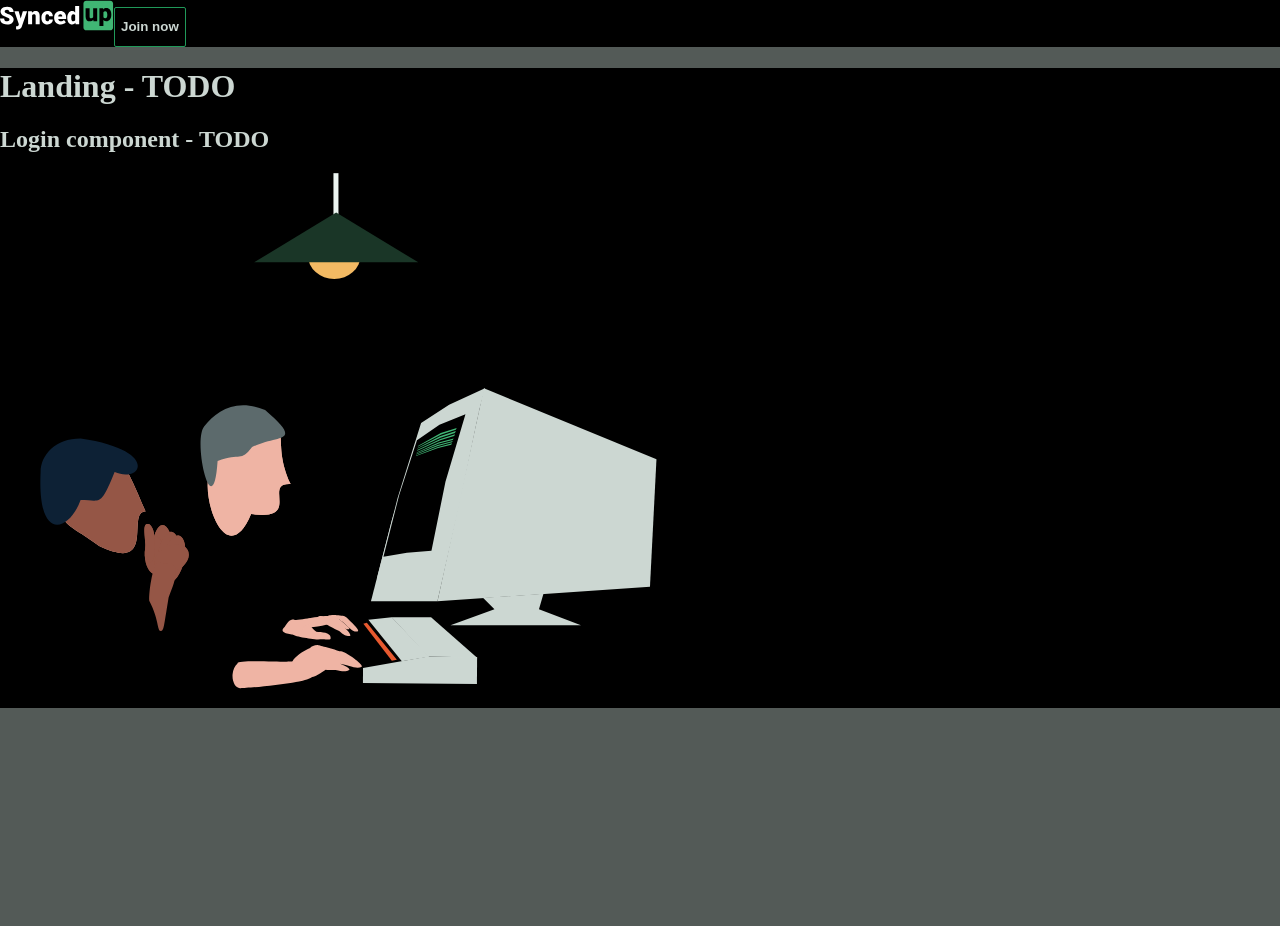
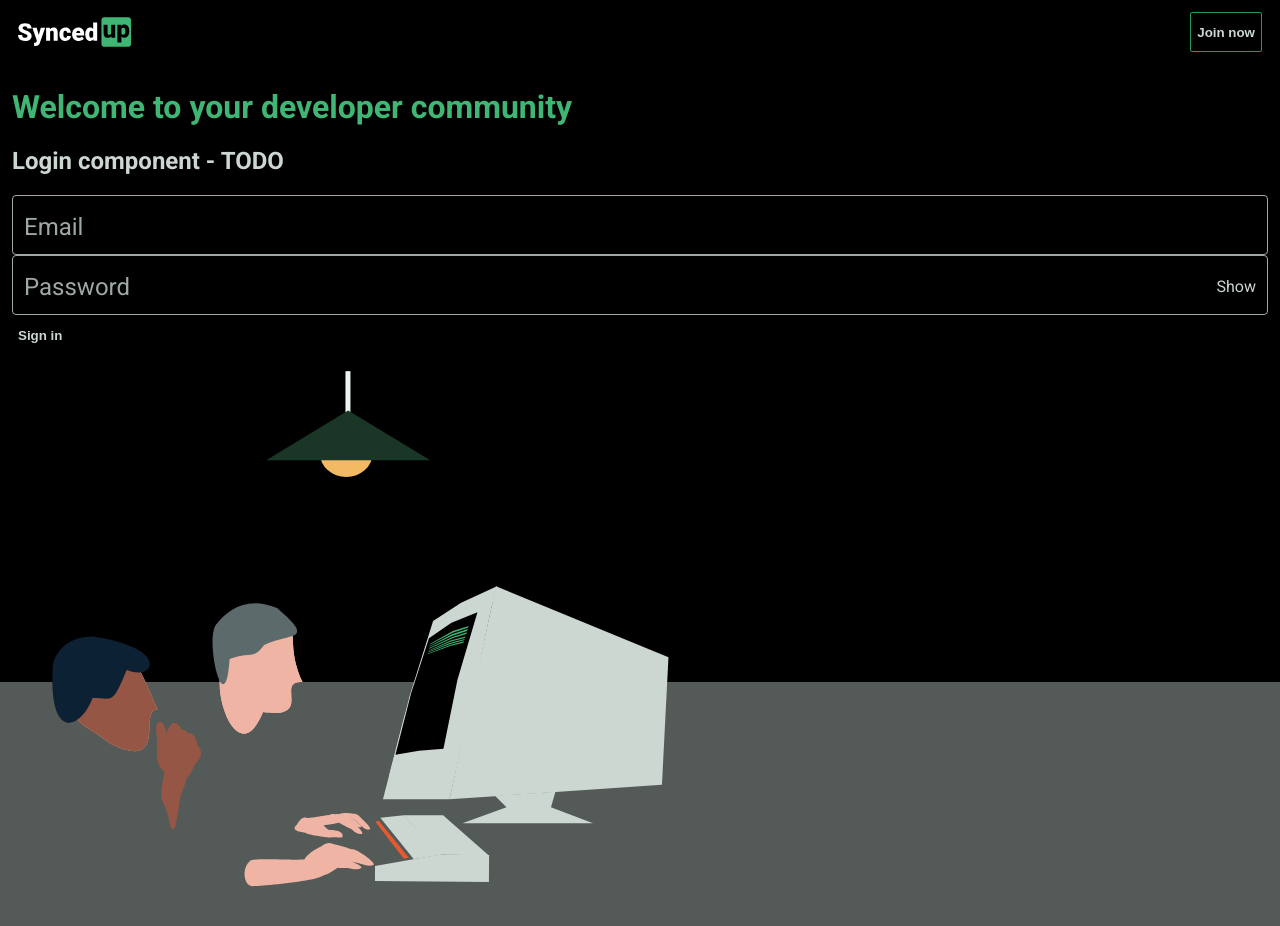
Before and after one commit to chingu-voyages/v25-bears-team-05, a React (Create React App) app in the folder app/: page / in a window 1280 px wide. Shown: the top 926 px of the page. Before the commit the page ends 800 px from the top, so only its background shows below. Built offline with nearby package versions, Linux system fonts and the light colour scheme.

Commit message:
Work in progress

```diff
--- a/app/public/index.html
+++ b/app/public/index.html
@@ -25,6 +25,11 @@
       Learn how to configure a non-root public URL by running `npm run build`.
     -->
     <title>React App</title>
+    <link rel="preconnect" href="https://fonts.gstatic.com" />
+    <link
+      href="https://fonts.googleapis.com/css2?family=Roboto:wght@400;700&display=swap"
+      rel="stylesheet"
+    />
   </head>
   <body>
     <noscript>You need to enable JavaScript to run this app.</noscript>
--- a/app/src/components/button/Button.tsx
+++ b/app/src/components/button/Button.tsx
@@ -1,20 +1,13 @@
 import React from "react";
 import "./Button.css";
 
-function Button({
-  className,
-  onClick = () => null,
-  children,
-}: {
-  className?: string;
-  onClick?: (...args: any) => any;
-  children?: React.ReactNode;
-}) {
-  return (
-    <button className={`Button ${className}`} onClick={onClick}>
-      {children}
-    </button>
-  );
+function Button(
+  props: React.DetailedHTMLProps<
+    React.ButtonHTMLAttributes<HTMLButtonElement>,
+    HTMLButtonElement
+  >
+) {
+  return <button {...props} className={`Button ${props.className}`} />;
 }
 
 export default Button;
--- a/app/src/components/input/Input.css
+++ b/app/src/components/input/Input.css
@@ -2,7 +2,6 @@
   position: relative;
   top: 0;
   left: 0;
-  margin: 8px;
 }
 .Input {
   box-sizing: border-box;
--- a/app/src/components/login/Login.css
+++ b/app/src/components/login/Login.css
@@ -0,0 +1,3 @@
+.Login-component {
+  width: 100%;
+}
--- a/app/src/components/login/Login.tsx
+++ b/app/src/components/login/Login.tsx
@@ -1,10 +1,66 @@
-import React from "react";
+import React, { useState } from "react";
+import Input from "../input";
+import isEmailValid from "../../utils/isEmailValid";
 import "./Login.css";
+import Button from "../button";
 
 function Login() {
+  const [email, setEmail] = useState("");
+  const [isEmailError, setIsEmailError] = useState(false);
+  const validateEmail = (currentEmail: string) => {
+    setIsEmailError(!isEmailValid(currentEmail));
+  };
+  const handleEmailOnChange = (e: React.ChangeEvent<HTMLInputElement>) => {
+    e.target.value ? validateEmail(e.target.value) : setIsEmailError(false);
+    setEmail(e.target.value);
+  };
+  const handleSignin = () => {
+    const errors = !isEmailValid(email) && setIsEmailError(true);
+    if (!errors) {
+      // axios
+    }
+  };
+  const [password, setPassword] = useState("");
+  const [passwordErrorMessage, setPasswordErrorMessage] = useState("");
+  const validatePassword = (currentPassword: string) => {
+    let errors = [];
+    currentPassword.length < 8 && errors.push("at least 8 characters");
+    (!currentPassword.match(/[A-Z]/) || !currentPassword.match(/[a-z]/)) &&
+      errors.push("a mix of uppercase and lowercase");
+    setPasswordErrorMessage(
+      errors.length > 0
+        ? ["Password requires ", errors.join(" and ")].join("")
+        : ""
+    );
+  };
+  const handlePasswordOnChange = (e: React.ChangeEvent<HTMLInputElement>) => {
+    e.target.value
+      ? validatePassword(e.target.value)
+      : setPasswordErrorMessage("");
+    setPassword(e.target.value);
+  };
   return (
     <div className="Login-component">
       <h2>Login component - TODO</h2>
+      <Input
+        label="Email"
+        id="loginEmail"
+        type="email"
+        value={email}
+        onChange={handleEmailOnChange}
+        errorMessage={isEmailError ? "Please enter a valid email" : ""}
+      />
+      <Input
+        label="Password"
+        id="loginPassword"
+        type="password"
+        value={password}
+        onChange={handlePasswordOnChange}
+        errorMessage={passwordErrorMessage}
+      />
+      <Button onClick={handleSignin} type="submit" aria-label="Sign in">
+        Sign in
+      </Button>
     </div>
   );
 }
--- a/app/src/pages/landing/Landing.css
+++ b/app/src/pages/landing/Landing.css
@@ -1,6 +1,29 @@
-.Landing-page header {
+.Landing-page {
+  display: grid;
+  place-items: start center;
+  font-family: "Roboto", sans-serif;
+}
+.Landing-page__header-bar {
+  box-sizing: border-box;
+  width: 100%;
   background: var(--black-background-color);
+  display: flex;
+  flex-flow: row wrap;
+  justify-content: space-between;
+  padding: 12px 18px;
 }
 .Landing-page main {
+  box-sizing: border-box;
+  width: 100%;
   background: var(--black-background-color);
+  margin: 0;
+  height: 70%;
+  padding: 24px 12px;
 }
+.Landing-page__tagline {
+  margin-top: 0;
+  color: var(--primary-green-color);
+}
+.Landing-page__feature-graphic {
+  max-width: 100%;
+}
--- a/app/src/pages/landing/Landing.tsx
+++ b/app/src/pages/landing/Landing.tsx
@@ -9,17 +9,23 @@ import "./Landing.css";
 function Landing() {
   return (
     <div className="Landing-page">
-      <header>
+      <header className="Landing-page__header-bar">
         <Logo />
         <Button className="square primary green-border">
           <Link to="/signup">Join now</Link>
         </Button>
       </header>
-      <main>
-        <h1>Landing - TODO</h1>
+      <main className="Landing-page__main">
+        <h1 className="Landing-page__tagline">
+          Welcome to your developer community
+        </h1>
         <Login />
-        <figure>
-          <img src={featureGraphicSVG} alt="" />
+        <figure className="warpper__Landing-page__feature-graphic">
+          <img
+            className="Landing-page__feature-graphic"
+            src={featureGraphicSVG}
+            alt=""
+          />
         </figure>
       </main>
     </div>
```
